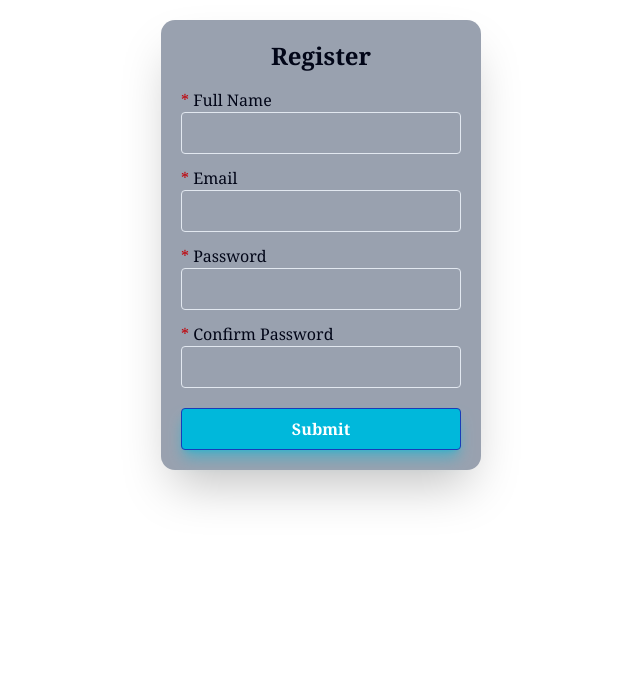
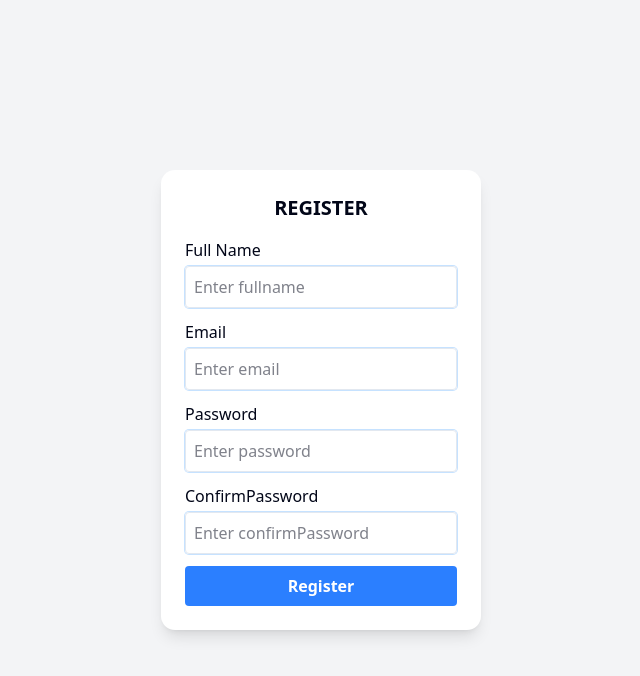
Before and after one commit to BHUMKIRAN/kiranaPasal, a Next.js app in the folder kirana-pasal/: page /register in a window 1280 px wide. Shown: the top 676 px of the page, without its empty margins (319-959 px from the left). Built offline with nearby package versions, Linux system fonts and the light colour scheme.

Commit message:
USED:Formil and Yup in LOGIN RESITRATION AND FORGET PASSWORD

```diff
--- a/kirana-pasal/app/forgetPassword/page.tsx
+++ b/kirana-pasal/app/forgetPassword/page.tsx
@@ -1,62 +1,61 @@
 'use client'
-import React, { useState } from 'react'
+import React from 'react'
+import { Formik, Form, Field, ErrorMessage } from 'formik'
+import * as Yup from 'yup'
 
 const ResetPassword = () => {
-  const [newPassword, setNewPassword] = useState('')
-  const [confirmNewPassword, setConfirmNewPassword] = useState('')
+  const validationSchema = Yup.object({
+    newPassword: Yup.string().min(6, 'Min 6 chars').required('New password required'),
+    confirmNewPassword: Yup.string()
+      .oneOf([Yup.ref('newPassword'), null], 'Passwords must match')
+      .required('Confirm password required')
+  })
 
-  const handleResetPassword = (e: React.FormEvent<HTMLFormElement>) => {
-    e.preventDefault() // prevent page reload
-
-    if (newPassword === confirmNewPassword) {
+  const handleSubmit = (values: any, { setSubmitting, resetForm }: any) => {
+    console.log('New Password:', values.newPassword)
     alert('Password successfully changed!')
-      // TODO: Update password to database here
-      setNewPassword('')
-      setConfirmNewPassword('')
-    } else {
-      alert("Passwords do not match!")
-    }
+    resetForm()
+    setSubmitting(false)
   }
 
   return (
-    <div className="flex justify-center items-center bg-gray-300 min-h-screen p-5">
-      <form
-        className="flex flex-col bg-white p-6 rounded shadow-md w-80 space-y-4"
-        onSubmit={handleResetPassword}
+    <div className="flex justify-center items-center min-h-screen bg-gray-100 p-5">
+      <div className="flex flex-col bg-white w-80 p-6 rounded-xl shadow-lg space-y-4">
+        <h1 className="text-xl font-bold text-center uppercase">Reset Password</h1>
+
+        <Formik
+          initialValues={{ newPassword: '', confirmNewPassword: '' }}
+          validationSchema={validationSchema}
+          onSubmit={handleSubmit}
         >
-        <h2 className="text-xl font-semibold text-center">Reset Password</h2>
-
-        <div className="flex flex-col">
-          <label htmlFor="newPassword">New Password</label>
-          <input
-            id="newPassword"
+          {({ isSubmitting }) => (
+            <Form className="flex flex-col space-y-3">
+              {['newPassword','confirmNewPassword'].map((field) => (
+                <div key={field} className="flex flex-col">
+                  <label className="font-medium mb-1" htmlFor={field}>
+                    {field === 'newPassword' ? 'New Password' : 'Confirm Password'}
+                  </label>
+                  <Field
                     type="password"
-            className="border rounded p-2"
-            value={newPassword}
-            onChange={(e) => setNewPassword(e.target.value)}
-            required
+                    name={field}
+                    placeholder={`Enter ${field}`}
+                    className="w-full border rounded p-2 ring ring-blue-300/50"
                   />
+                  <ErrorMessage name={field} component="div" className="text-red-500 text-sm mt-1" />
                 </div>
-
-        <div className="flex flex-col">
-          <label htmlFor="confirmNewPassword">Confirm New Password</label>
-          <input
-            id="confirmNewPassword"
-            type="password"
-            className="border rounded p-2"
-            value={confirmNewPassword}
-            onChange={(e) => setConfirmNewPassword(e.target.value)}
-            required
-          />
-        </div>
+              ))}
 
               <button
                 type="submit"
-          className="w-full bg-blue-500 text-white rounded py-2 font-semibold hover:bg-blue-600"
+                disabled={isSubmitting}
+                className="w-full py-2 rounded font-semibold text-white bg-blue-500 hover:bg-blue-600"
               >
-          Reset Password
+                {isSubmitting ? 'Resetting...' : 'Reset Password'}
               </button>
-      </form>
+            </Form>
+          )}
+        </Formik>
+      </div>
     </div>
   )
 }
--- a/kirana-pasal/app/login/page.tsx
+++ b/kirana-pasal/app/login/page.tsx
@@ -1,61 +1,101 @@
-'use client' // important for client-side hooks
-
+'use client'
 import React from 'react'
 import { useRouter } from 'next/navigation'
+import { Formik, Form, Field, ErrorMessage } from 'formik'
+import * as Yup from 'yup'
 
 const Login = () => {
-  const router = useRouter();
+  const router = useRouter()
 
-  const handleForgetPassword = () => {
-    router.push('/forgetPassword'); // redirect to forget password page
+  const handleForgetPassword = () => router.push('/forgetPassword')
+  const handleRegister = () => router.push('/register')
+
+  const validationSchema = Yup.object({
+    email: Yup.string().email('Invalid email').required('Email required'),
+    password: Yup.string().min(6, 'Min 6 chars').required('Password required'),
+  })
+
+  const handleSubmit = async (values: any, { setSubmitting }: any) => {
+    try {
+      const response = await fetch('https://fakestoreapi.com/users')
+      const users = await response.json()
+      const user = users.find(
+        (u: any) => u.email === values.email && u.password === values.password
+      )
+      if (user) {
+        alert(`Login successful! Welcome ${user.username}`)
+        router.push('/')
+      } else alert('Invalid email or password')
+    } catch {
+      alert('Something went wrong')
+    } finally {
+      setSubmitting(false)
     }
-
-  const handleRegister = () => {
-    router.push('/register'); // redirect to register page
   }
 
   return (
-    <div className="flex justify-center items-center min-h-screen bg-gray-100">
-      <div className="flex flex-col justify-center items-center border-2 border-blue-300 shadow-2xl shadow-amber-300 rounded-2xl h-[28rem] w-80 m-5 p-5 space-y-4 bg-gray-200">
-        <h1 className="uppercase text-xl font-bold text-center">Login to Mero Kirana Pasal</h1>
+    <div className="flex justify-center items-center min-h-screen bg-gray-100 p-5">
+      <div className="flex flex-col bg-white w-80 p-6 rounded-xl shadow-lg space-y-4">
+        <h1 className="text-xl font-bold text-center uppercase">Login</h1>
 
-        <div className="flex flex-col w-full">
-          <label htmlFor="email" className="mb-1 font-medium">Username:</label>
-          <input
-            className="ring ring-blue-500/50 rounded p-2"
+        <Formik
+          initialValues={{ email: '', password: '' }}
+          validationSchema={validationSchema}
+          onSubmit={handleSubmit}
+        >
+          {({ isSubmitting }) => (
+            <Form className="flex flex-col space-y-3">
+              {/* Email */}
+              <div className="flex flex-col">
+                <label className="font-medium mb-1" htmlFor="email">Email</label>
+                <Field
                   type="email"
                   name="email"
-            id="email"
-            placeholder="Enter your email"
+                  placeholder="Enter email"
+                  className="w-full border rounded p-2 ring ring-blue-300/50"
                 />
+                <ErrorMessage name="email" component="div" className="text-red-500 text-sm mt-1" />
               </div>
 
-        <div className="flex flex-col w-full">
-          <label htmlFor="password" className="mb-1 font-medium">Password:</label>
-          <input
-            className="ring ring-blue-500/50 rounded p-2"
+              {/* Password */}
+              <div className="flex flex-col">
+                <label className="font-medium mb-1" htmlFor="password">Password</label>
+                <Field
                   type="password"
                   name="password"
-            id="password"
-            placeholder="Enter your password"
+                  placeholder="Enter password"
+                  className="w-full border rounded p-2 ring ring-blue-300/50"
                 />
+                <ErrorMessage name="password" component="div" className="text-red-500 text-sm mt-1" />
               </div>
 
-        <div className="flex space-x-4 mt-4">
               <button
-            className="bg-blue-500 text-white px-4 py-2 rounded hover:bg-blue-600"
+                type="submit"
+                disabled={isSubmitting}
+                className="w-full py-2 rounded font-semibold text-white bg-blue-500 hover:bg-blue-600"
+              >
+                {isSubmitting ? 'Logging in...' : 'Login'}
+              </button>
+
+              <div className="flex justify-between mt-2 space-x-2">
+                <button
+                  type="button"
                   onClick={handleRegister}
+                  className="w-1/2 py-2 rounded font-semibold text-white bg-green-500 hover:bg-green-600"
                 >
                   Register
                 </button>
-
                 <button
-            className="bg-red-500 text-white px-4 py-2 rounded hover:bg-red-600"
+                  type="button"
                   onClick={handleForgetPassword}
+                  className="w-1/2 py-2 rounded font-semibold text-white bg-red-500 hover:bg-red-600"
                 >
                   Forget Password
                 </button>
               </div>
+            </Form>
+          )}
+        </Formik>
       </div>
     </div>
   )
--- a/kirana-pasal/app/register/page.tsx
+++ b/kirana-pasal/app/register/page.tsx
@@ -1,118 +1,74 @@
 'use client'
-import React, { useState } from 'react'
+import React from 'react'
+import { Formik, Form, Field, ErrorMessage } from 'formik'
+import * as Yup from 'yup'
 
 const Register = () => {
-  // State for form inputs
-  const [formData, setFormData] = useState({
-    fullname: '',
-    email: '',
-    password: '',
-    confirmPassword: ''
-  });
+  const validationSchema = Yup.object({
+    fullname: Yup.string().min(3, 'Min 3 chars').required('Full name required'),
+    email: Yup.string().email('Invalid email').required('Email required'),
+    password: Yup.string().min(6, 'Min 6 chars').required('Password required'),
+    confirmPassword: Yup.string()
+      .oneOf([Yup.ref('password'), null], 'Passwords must match')
+      .required('Confirm password required'),
+  })
 
-  // Handle input changes
-  const handleChange = (e) => {
-    const { name, value } = e.target;
-    setFormData({ ...formData, [name]: value });
+  const handleSubmit = async (values: any, { setSubmitting, resetForm }: any) => {
+    try {
+      const payload = { id: 0, username: values.fullname, email: values.email, password: values.password }
+      const response = await fetch('https://fakestoreapi.com/users', {
+        method: 'POST',
+        headers: { 'Content-Type': 'application/json' },
+        body: JSON.stringify(payload)
+      })
+      const data = await response.json()
+      console.log('User created:', data)
+      alert('Registration successful!')
+      resetForm()
+    } catch {
+      alert('Something went wrong')
+    } finally {
+      setSubmitting(false)
     }
-
-  // Check if passwords match
-  const checkPasswords = (password, confirmPassword) => {
-    if (password !== confirmPassword) {
-      alert("Your passwords do not match!");
-      return false;
-    }
-    return true;
-  }
-
-  // Handle form submission
-  const handleSubmit = (e) => {
-    e.preventDefault(); // prevent page refresh
-
-    // Validate passwords
-    if (!checkPasswords(formData.password, formData.confirmPassword)) {
-      return; // stop submission if passwords don't match
-    }
-
-    // If valid, submit to database (placeholder)
-    console.log('Form Data Submitted:', formData);
-
-    // Reset form (optional)
-    setFormData({
-      fullname: '',
-      email: '',
-      password: '',
-      confirmPassword: ''
-    });
-
-    alert("Registration successful!");
   }
 
   return (
-    <div className="flex justify-center">
-      <div className="flex flex-col justify-center items-center m-5 h-auto w-80 font-serif bg-gray-400 rounded-xl shadow-2xl p-5 space-y-4">
-        <h1 className="text-2xl font-semibold text-center">Register</h1>
+    <div className="flex justify-center items-center min-h-screen bg-gray-100 p-5">
+      <div className="flex flex-col bg-white w-80 p-6 rounded-xl shadow-lg space-y-4">
+        <h1 className="text-xl font-bold text-center uppercase">Register</h1>
 
-        <form className="flex flex-col space-y-3 w-full" onSubmit={handleSubmit}>
-          <div className="flex flex-col">
-            <label htmlFor="fullname"><span className="text-red-700">*</span> Full Name</label>
-            <input
-              className="w-full border rounded p-2"
-              type="text"
-              name="fullname"
-              id="fullname"
-              value={formData.fullname}
-              onChange={handleChange}
-              required
+        <Formik
+          initialValues={{ fullname: '', email: '', password: '', confirmPassword: '' }}
+          validationSchema={validationSchema}
+          onSubmit={handleSubmit}
+        >
+          {({ isSubmitting }) => (
+            <Form className="flex flex-col space-y-3">
+              {['fullname','email','password','confirmPassword'].map((field) => (
+                <div key={field} className="flex flex-col">
+                  <label className="font-medium mb-1" htmlFor={field}>
+                    {field === 'fullname' ? 'Full Name' : field.charAt(0).toUpperCase() + field.slice(1)}
+                  </label>
+                  <Field
+                    type={field.includes('password') ? 'password' : 'text'}
+                    name={field}
+                    placeholder={`Enter ${field}`}
+                    className="w-full border rounded p-2 ring ring-blue-300/50"
                   />
+                  <ErrorMessage name={field} component="div" className="text-red-500 text-sm mt-1" />
                 </div>
-
-          <div className="flex flex-col">
-            <label htmlFor="email"><span className="text-red-700">*</span> Email</label>
-            <input
-              className="w-full border rounded p-2"
-              type="email"
-              name="email"
-              id="email"
-              value={formData.email}
-              onChange={handleChange}
-              required
-            />
-          </div>
-
-          <div className="flex flex-col">
-            <label htmlFor="password"><span className="text-red-700">*</span> Password</label>
-            <input
-              className="w-full border rounded p-2"
-              type="password"
-              name="password"
-              id="password"
-              value={formData.password}
-              onChange={handleChange}
-              required
-            />
-          </div>
-
-          <div className="flex flex-col">
-            <label htmlFor="confirmPassword"><span className="text-red-700">*</span> Confirm Password</label>
-            <input
-              className="w-full border rounded p-2"
-              type="password"
-              name="confirmPassword"
-              id="confirmPassword"
-              value={formData.confirmPassword}
-              onChange={handleChange}
-              required
-            />
-          </div>
+              ))}
 
               <button
-            className="bg-cyan-500 shadow-lg shadow-cyan-500/50 border border-blue-800 rounded py-2 mt-2 text-white font-semibold hover:bg-cyan-600"
                 type="submit"
+                disabled={isSubmitting}
+                className="w-full py-2 rounded font-semibold text-white bg-blue-500 hover:bg-blue-600"
               >
-            Submit
+                {isSubmitting ? 'Registering...' : 'Register'}
               </button>
-        </form>
+            </Form>
+          )}
+        </Formik>
       </div>
     </div>
   )
--- /dev/null
+++ b/package.json
@@ -0,0 +1,6 @@
+{
+  "dependencies": {
+    "formik": "^2.4.9",
+    "yup": "^1.7.1"
+  }
+}
```
Also changed, not shown: 2 other files (tests, documents, lock files or other folders). Lines whose indentation alone changed are shown as unchanged.
